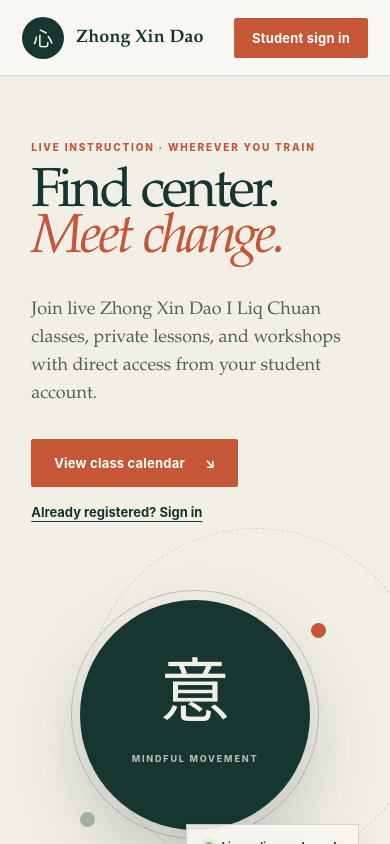
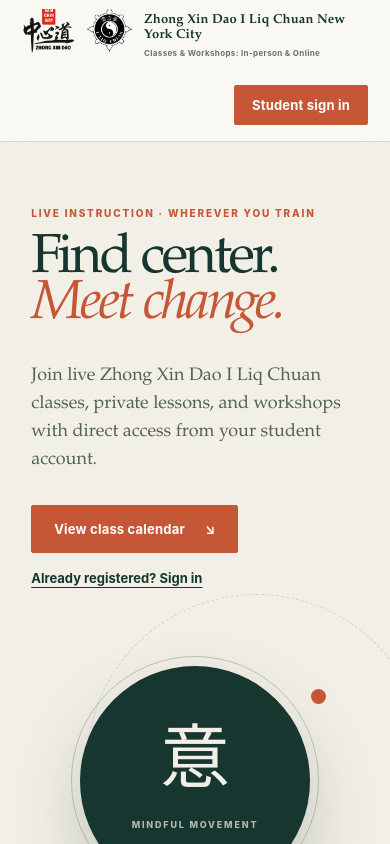
Before and after one commit to 23JoshuaCraig23/zxd-training-hub, an Angular app: page / in a window 390 px wide. Shown: the top 844 px of the page. Built offline with nearby package versions, Linux system fonts and the light colour scheme; no server answers; the database is empty.

Commit message:
Add New York City brand header

```diff
--- a/src/app/app.html
+++ b/src/app/app.html
@@ -1,9 +1,11 @@
 <header class="site-header">
-  <a class="brand" routerLink="/" aria-label="Zhong Xin Dao Training home">
-    <span class="brand-mark" aria-hidden="true">心</span>
-    <span>
-      <strong>Zhong Xin Dao</strong>
-      <small>Online Training</small>
+  <a class="brand" routerLink="/" aria-label="Zhong Xin Dao I Liq Chuan New York City home">
+    <span class="brand-logo-frame" aria-hidden="true">
+      <img src="/images/zxd-ilc-horizontal-black.png" alt="" />
+    </span>
+    <span class="brand-copy">
+      <strong>Zhong Xin Dao I Liq Chuan New York City</strong>
+      <small>Classes &amp; Workshops: In-person &amp; Online</small>
     </span>
   </a>
 
--- a/src/styles.scss
+++ b/src/styles.scss
@@ -10,12 +10,13 @@
 a { color: inherit; } button, input { font: inherit; } button, a { -webkit-tap-highlight-color: transparent; }
 button:focus-visible, a:focus-visible, input:focus-visible { outline: 3px solid rgba(197, 87, 55, .4); outline-offset: 3px; }
 
-.site-header { height: 88px; padding: 0 clamp(22px, 5vw, 78px); display: flex; align-items: center; justify-content: space-between; border-bottom: 1px solid var(--line); background: rgba(250, 248, 242, .92); backdrop-filter: blur(18px); position: relative; z-index: 20; }
-.brand { display: flex; gap: 12px; align-items: center; text-decoration: none; }
-.brand-mark { width: 42px; height: 42px; display: grid; place-items: center; border-radius: 50%; color: var(--paper-light); background: var(--ink); font-family: var(--serif); font-size: 20px; }
-.brand span:last-child { display: flex; flex-direction: column; letter-spacing: .01em; }
-.brand strong { font-family: var(--serif); font-size: 18px; }
-.brand small { margin-top: 2px; color: var(--muted); font-size: 10px; letter-spacing: .13em; text-transform: uppercase; }
+.site-header { min-height: 112px; padding: 12px clamp(22px, 5vw, 78px); display: flex; align-items: center; justify-content: space-between; gap: 30px; border-bottom: 1px solid var(--line); background: rgba(250, 248, 242, .92); backdrop-filter: blur(18px); position: relative; z-index: 20; }
+.brand { min-width: 0; display: flex; gap: 16px; align-items: center; text-decoration: none; }
+.brand-logo-frame { width: clamp(120px, 12vw, 170px); height: clamp(58px, 5.8vw, 82px); flex: 0 0 auto; position: relative; overflow: hidden; }
+.brand-logo-frame img { width: 106%; max-width: none; height: auto; position: absolute; top: -35%; left: -3%; display: block; }
+.brand-copy { min-width: 0; display: flex; flex-direction: column; letter-spacing: .01em; }
+.brand strong { max-width: 430px; font-family: var(--serif); font-size: clamp(14px, 1.25vw, 18px); line-height: 1.15; }
+.brand small { max-width: 430px; margin-top: 6px; color: var(--muted); font-size: clamp(8px, .72vw, 10px); font-weight: 700; letter-spacing: .045em; line-height: 1.25; }
 .site-header nav { display: flex; align-items: center; gap: clamp(18px, 3vw, 42px); }
 .site-header nav > a:not(.button), .nav-link { padding: 8px 0; border: 0; background: transparent; color: var(--ink); font-size: 13px; font-weight: 650; text-decoration: none; cursor: pointer; }
 .site-header nav > a.active { color: var(--rust); }
@@ -84,7 +85,7 @@
 .access-points h3 { margin: 36px 0 12px; font-family: var(--serif); font-size: 24px; font-weight: 400; }
 .access-points p { max-width: 340px; margin: 0; color: rgba(255,255,255,.56); font-size: 12px; line-height: 1.7; }
 
-.auth-page { min-height: calc(100vh - 88px); display: grid; grid-template-columns: 1fr 1fr; }
+.auth-page { min-height: calc(100vh - 112px); display: grid; grid-template-columns: 1fr 1fr; }
 .auth-intro { padding: clamp(60px, 8vw, 115px); color: white; background: var(--ink); position: relative; overflow: hidden; }
 .auth-intro::after { content: ''; width: 460px; height: 460px; position: absolute; right: -190px; bottom: -230px; border: 1px solid rgba(255,255,255,.2); border-radius: 50%; box-shadow: 0 0 0 70px rgba(255,255,255,.025), 0 0 0 140px rgba(255,255,255,.02); }
 .auth-intro .back-link { display: inline-block; margin-bottom: 95px; color: rgba(255,255,255,.7); text-decoration: none; }
@@ -112,7 +113,7 @@
 .form-message { padding: 12px 14px; color: #7d3b29; border: 1px solid #e8b7a8; background: #fff2ee; font-size: 12px; line-height: 1.5; }
 .form-message.warning { margin: 0 0 22px; color: #725d35; border-color: #dfc990; background: #fff8df; }
 
-.dashboard-page { min-height: calc(100vh - 88px); padding: clamp(55px, 7vw, 95px) clamp(22px, 7vw, 105px); background: var(--paper); }
+.dashboard-page { min-height: calc(100vh - 112px); padding: clamp(55px, 7vw, 95px) clamp(22px, 7vw, 105px); background: var(--paper); }
 .dashboard-heading { margin-bottom: 50px; display: flex; justify-content: space-between; align-items: end; gap: 30px; }
 .dashboard-heading h1 { font-size: clamp(45px, 5vw, 68px); } .dashboard-heading > div > p:last-child { margin: 14px 0 0; color: var(--muted); }
 .dashboard-layout { display: grid; grid-template-columns: minmax(0, 1fr) 320px; gap: 28px; }
@@ -133,7 +134,7 @@
 .empty-state > span { font-family: var(--serif); font-size: 50px; } .empty-state h3 { margin: 10px 0 5px; color: var(--ink); font-family: var(--serif); font-size: 24px; font-weight: 400; }
 .empty-state p { margin: 0 0 18px; font-size: 12px; }
 
-.schedule-page { min-height: calc(100vh - 88px); padding: clamp(45px, 6vw, 82px) clamp(18px, 5vw, 76px) 90px; background: var(--paper); }
+.schedule-page { min-height: calc(100vh - 112px); padding: clamp(45px, 6vw, 82px) clamp(18px, 5vw, 76px) 90px; background: var(--paper); }
 .schedule-hero { margin-bottom: 38px; display: flex; justify-content: space-between; align-items: end; gap: 28px; }
 .schedule-hero h1 { margin: 0; font: 400 clamp(45px, 6vw, 76px)/.95 var(--serif); letter-spacing: -.045em; }
 .schedule-hero p:last-child { max-width: 620px; margin: 18px 0 0; color: var(--muted); font-size: 13px; line-height: 1.6; }
@@ -172,7 +173,7 @@
 .private-time-picker { margin: 0 0 22px; } .private-time-picker > strong { display: block; margin-bottom: 9px; font-size: 10px; text-transform: uppercase; } .private-time-picker > div { display: grid; grid-template-columns: repeat(4, 1fr); gap: 6px; } .private-time-picker button { min-height: 38px; border: 1px solid var(--line); color: var(--ink); background: white; font-size: 10px; font-weight: 750; cursor: pointer; } .private-time-picker button.active { color: white; background: var(--ink); }
 .secure-note { margin-top: 12px; display: block; color: var(--muted); font-size: 9px; line-height: 1.5; text-align: center; }
 
-.admin-page { min-height: calc(100vh - 88px); padding: clamp(50px, 7vw, 92px) clamp(22px, 6vw, 92px); background: var(--paper); }
+.admin-page { min-height: calc(100vh - 112px); padding: clamp(50px, 7vw, 92px) clamp(22px, 6vw, 92px); background: var(--paper); }
 .admin-heading { margin-bottom: 40px; display: flex; justify-content: space-between; align-items: end; gap: 25px; } .admin-heading h1 { margin: 0; font: 400 clamp(43px, 5vw, 68px)/1 var(--serif); letter-spacing: -.04em; } .admin-heading p:last-child { color: var(--muted); font-size: 12px; }
 .admin-stats { margin-bottom: 24px; display: grid; grid-template-columns: repeat(4, 1fr); gap: 10px; } .admin-stats article { padding: 22px; border: 1px solid var(--line); background: white; } .admin-stats strong { display: block; font: 400 34px var(--serif); } .admin-stats span { color: var(--muted); font-size: 9px; font-weight: 800; letter-spacing: .08em; text-transform: uppercase; }
 .admin-grid { display: grid; grid-template-columns: 1fr 1fr; gap: 18px; } .admin-panel { padding: 30px; border: 1px solid var(--line); background: white; } .admin-panel h2 { margin: 0 0 8px; font: 400 28px var(--serif); } .admin-panel > p:not(.eyebrow) { margin: 0 0 25px; color: var(--muted); font-size: 11px; line-height: 1.6; } .admin-workshop { grid-column: 1 / -1; }
@@ -187,7 +188,8 @@
   .dashboard-layout { grid-template-columns: 1fr; } .dashboard-aside { display: grid; grid-template-columns: 1fr 1fr; }
 }
 @media (max-width: 760px) {
-  .site-header { height: 76px; } .site-header nav { gap: 13px; } .site-header nav > a:not(.button), .nav-link { display: none; } .brand small { display: none; }
+  .site-header { min-height: 96px; padding-top: 9px; padding-bottom: 9px; gap: 15px; } .site-header nav { gap: 13px; } .site-header nav > a:not(.button), .nav-link { display: none; }
+  .brand { gap: 10px; } .brand-logo-frame { width: 112px; height: 54px; } .brand strong { max-width: 245px; font-size: 13px; } .brand small { max-width: 250px; margin-top: 4px; font-size: 8px; }
   .hero { padding-top: 65px; grid-template-columns: 1fr; } .hero-art { min-height: 390px; margin-top: 25px; } .hero-actions { align-items: flex-start; flex-direction: column; gap: 17px; }
   .principles-bar { justify-content: center; flex-wrap: wrap; } .principles-bar span:nth-of-type(n+4), .principles-bar i:nth-of-type(n+4) { display: none; }
   .section-heading, .dashboard-heading { align-items: flex-start; flex-direction: column; } .filter-group { width: 100%; overflow-x: auto; } .filter-group button { flex: 1 0 auto; }
@@ -201,5 +203,6 @@
   .admin-heading { align-items: flex-start; flex-direction: column; } .admin-stats { grid-template-columns: 1fr 1fr; } .admin-grid { grid-template-columns: 1fr; } .admin-workshop { grid-column: auto; }
 }
 @media (max-width: 480px) {
+  .site-header { min-height: 142px; align-items: flex-start; flex-wrap: wrap; } .brand { width: 100%; } .site-header nav { width: 100%; justify-content: flex-end; }
   .offering-grid { grid-template-columns: 1fr; } .hero h1 { font-size: 55px; } .hero-art { min-height: 340px; } .availability-note { right: 0; } .dashboard-main { padding: 20px; }
 }
```
Also changed, not shown: public/images/zxd-ilc-horizontal-black.png (added), 1 other file (tests, documents, lock files or other folders).
